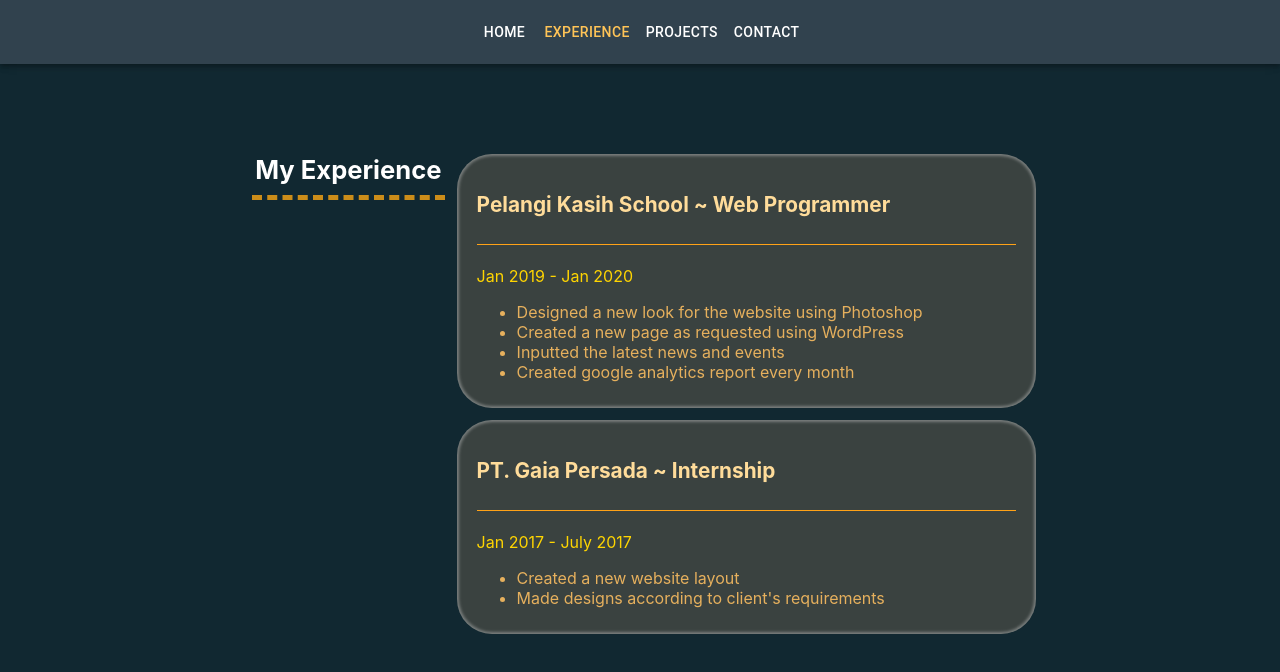
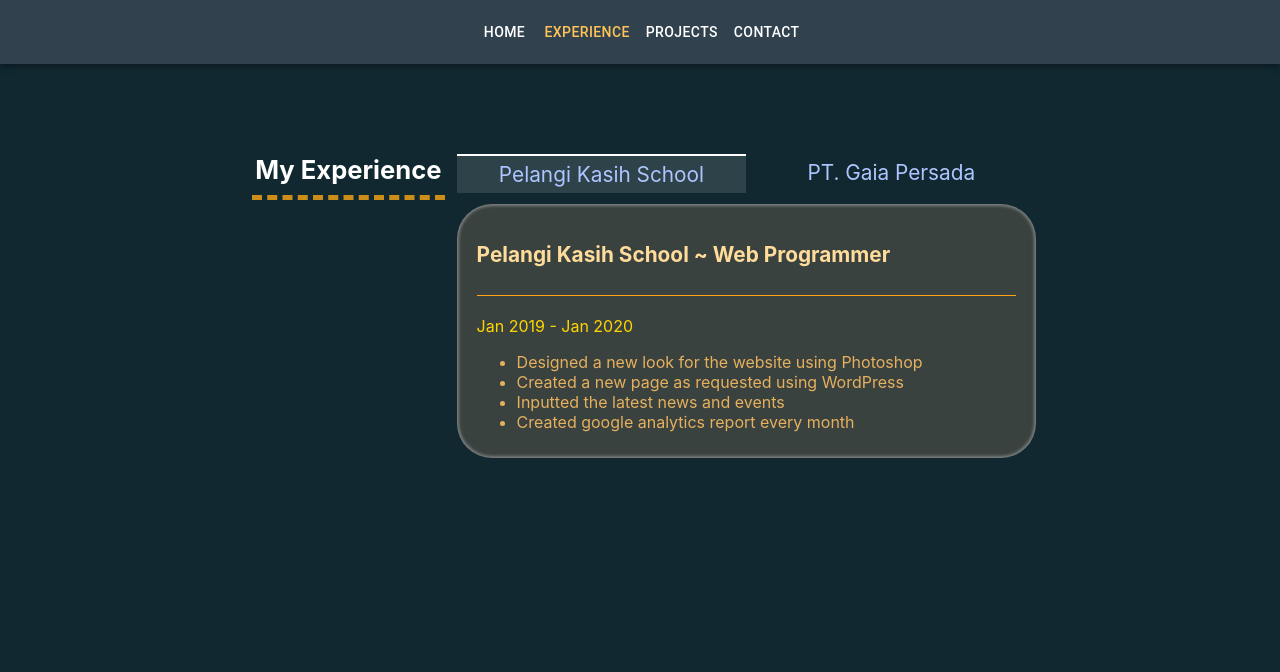
Before and after one commit to antonius-claudio/portfolio, a React (Create React App) app in the folder client/: page /experience in a window 1280 px wide. Shown: the top 672 px of the page. Built offline with nearby package versions, Linux system fonts and the light colour scheme.

Commit message:
update page experience

```diff
--- a/client/package.json
+++ b/client/package.json
@@ -12,7 +12,8 @@
     "react": "^16.13.1",
     "react-dom": "^16.13.1",
     "react-router-dom": "^5.2.0",
-    "react-scripts": "3.4.1"
+    "react-scripts": "3.4.1",
+    "react-web-tabs": "^1.0.1"
   },
   "scripts": {
     "start": "react-scripts start",
--- a/client/src/assets/css/style.css
+++ b/client/src/assets/css/style.css
@@ -194,6 +194,22 @@
     margin-bottom: 1.3em !important;
 }
 
+.boxTabs {
+    margin-bottom: 2%;
+    color: #adc6ff;
+    font-size: 1.3em;
+    text-align: center;
+}
+
+.textTabs {
+    padding: 2% 0%;
+}
+
+.activeTabsMenu {
+    border-top: #fff 2px solid;
+    background-color: #ffffff1f;
+}
+
 @media only screen and (max-width: 1280px) {
     .textExperience h3 {
         font-size: 0.8em;
@@ -258,4 +274,9 @@
     .boxCardExperience {
         margin-bottom: 5% !important;
     }
+
+    .boxTabs {
+        font-size: 1em;
+        justify-content: space-evenly;
+    }
 }
--- a/client/src/pages/Experiences.js
+++ b/client/src/pages/Experiences.js
@@ -1,8 +1,11 @@
 import React, { useState, useEffect } from 'react';
 import Grid from '@material-ui/core/Grid';
 import CardExperience from '../components/CardExperience';
+import { Tabs, Tab, TabPanel, TabList } from 'react-web-tabs';
+
 export default function Experiences () {
     let [experiences, setExperiences] = useState([]);
+    let [activeTab, setActiveTab] = useState(0);
 
     useEffect(() => {
         setExperiences([
@@ -38,11 +41,48 @@
                     </div>
                 </Grid>
                 <Grid container lg={6} md={6} sm={12} className='containExperience'>
+                    <Grid container lg={12} md={12} sm={12} className='boxTabs'>
+                        {
+                            experiences[0] &&
+                            experiences.map((experience, index) => (
+                                <Grid item lg={6} md={6} sm={6} key={index}>
+                                    {
+                                        activeTab === index ?
+                                        <div onClick={() => {setActiveTab(index)}} className='textTabs activeTabsMenu'>
+                                            {experience.company}
+                                        </div>
+                                        :
+                                        <div onClick={() => {setActiveTab(index)}} className='textTabs'>
+                                            {experience.company}
+                                        </div>
+                                    }
+                                </Grid>
+                            ))
+                        }
+                    </Grid>
+                    <Grid container lg={12} md={12} sm={12}>
+                        {
+                            experiences[0] &&
+                            <CardExperience experience={experiences[activeTab]} />
+                        }
+                    </Grid>
+                {/* <Tabs defaultTab="vertical-tab-one" vertical>
+                    <TabList>
+                        { experiences[0] &&
+                            experiences.map((experience, index) => (
+                                <Tab key={index} tabFor={`tab-${index}`}>{experience.company}</Tab>
+                            ))
+                        }
+                    </TabList>
                     {
+                        experiences[0] &&
                         experiences.map((experience, index) => (
-                            <CardExperience key={index} experience={experience} />
+                            <TabPanel tabId={`tab-${index}`}>
+                                <CardExperience key={index} experience={experience} />
+                            </TabPanel>
                         ))
                     }
+                </Tabs> */}
                 </Grid>
             </Grid>
         </>
```
Also changed, not shown: 1 other file (tests, documents, lock files or other folders).
